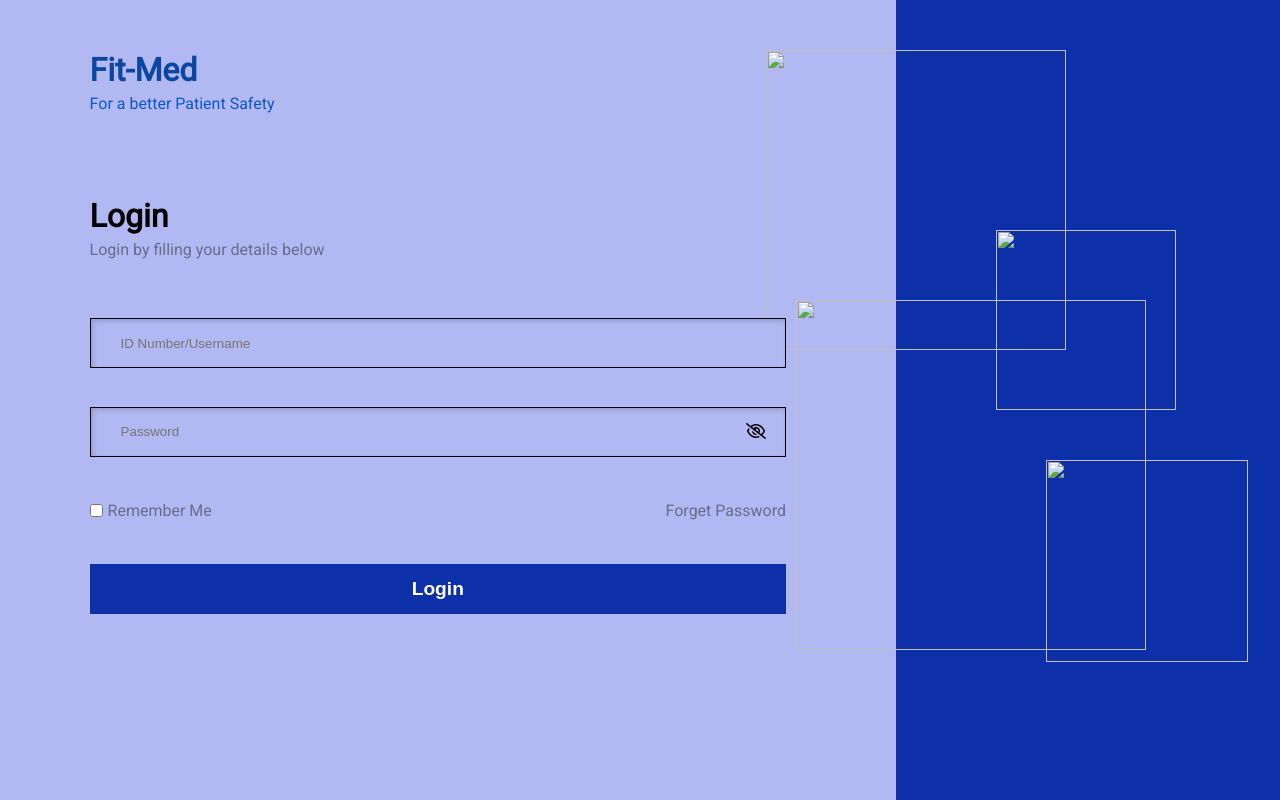
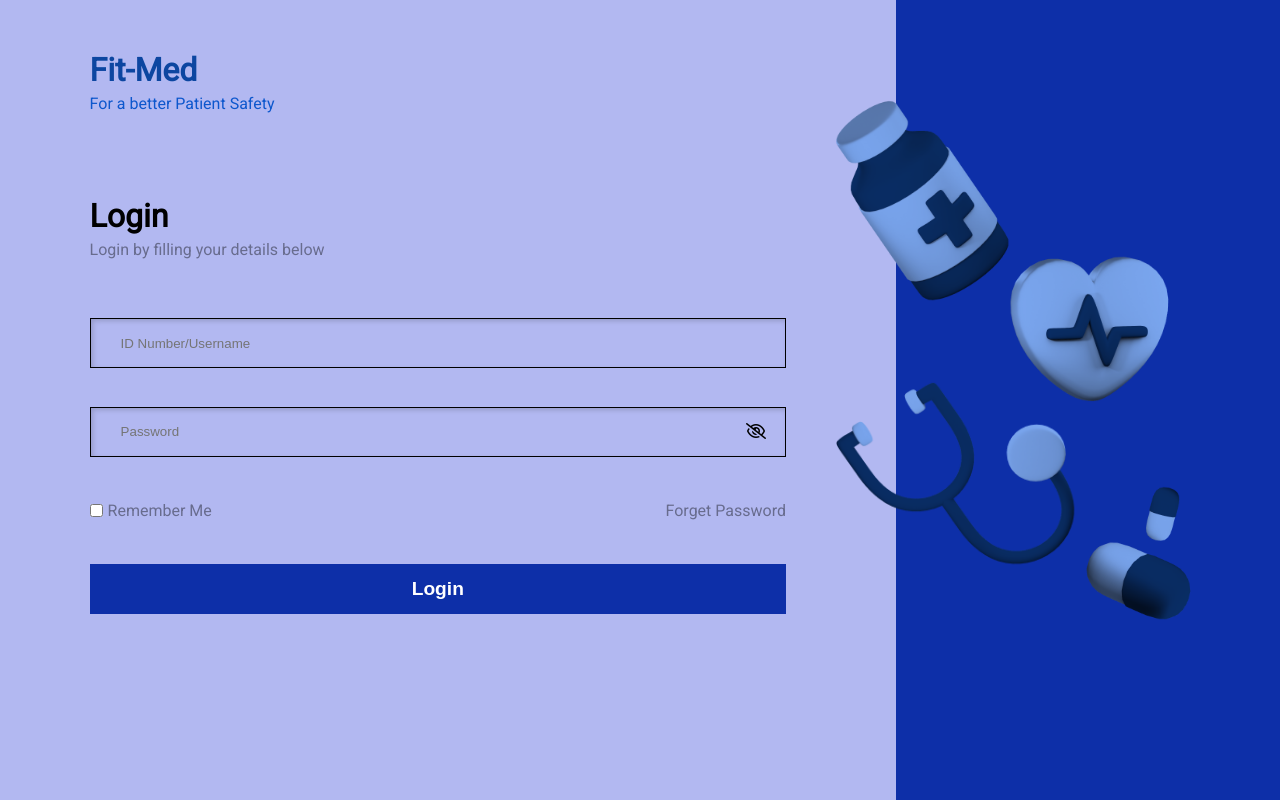
Before and after one commit to Arifulla-16/examplefront, a plain HTML site: page index.html in a window 1280 px wide. Drawn offline with Linux system fonts and the light colour scheme; the site is published under a folder, as on GitHub Pages, so addresses that start at the root find nothing.

Commit message:
images path

```diff
--- a/index.html
+++ b/index.html
@@ -38,10 +38,10 @@
         </span>
     </span>
     <span class="images">
-        <img src="/7.png" class="bottle obj">
-        <img src="/3.png" class="heart obj">
-        <img src="/11.png" class="sethes obj">
-        <img src="/8.png" class="pill obj">
+        <img src="./7.png" class="bottle obj">
+        <img src="./3.png" class="heart obj">
+        <img src="./11.png" class="sethes obj">
+        <img src="./8.png" class="pill obj">
     </span>
 </body>
 </html>
```
